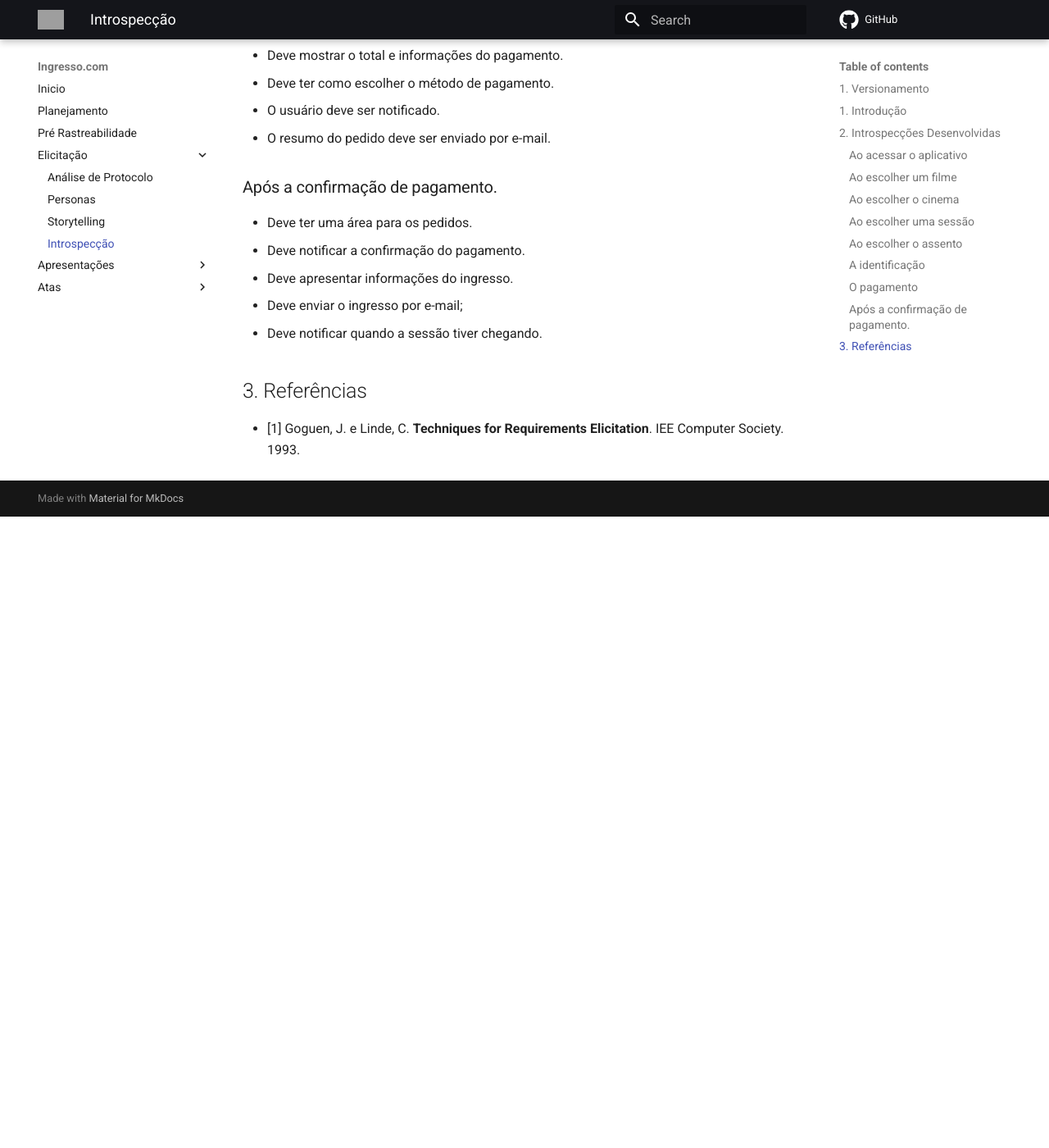
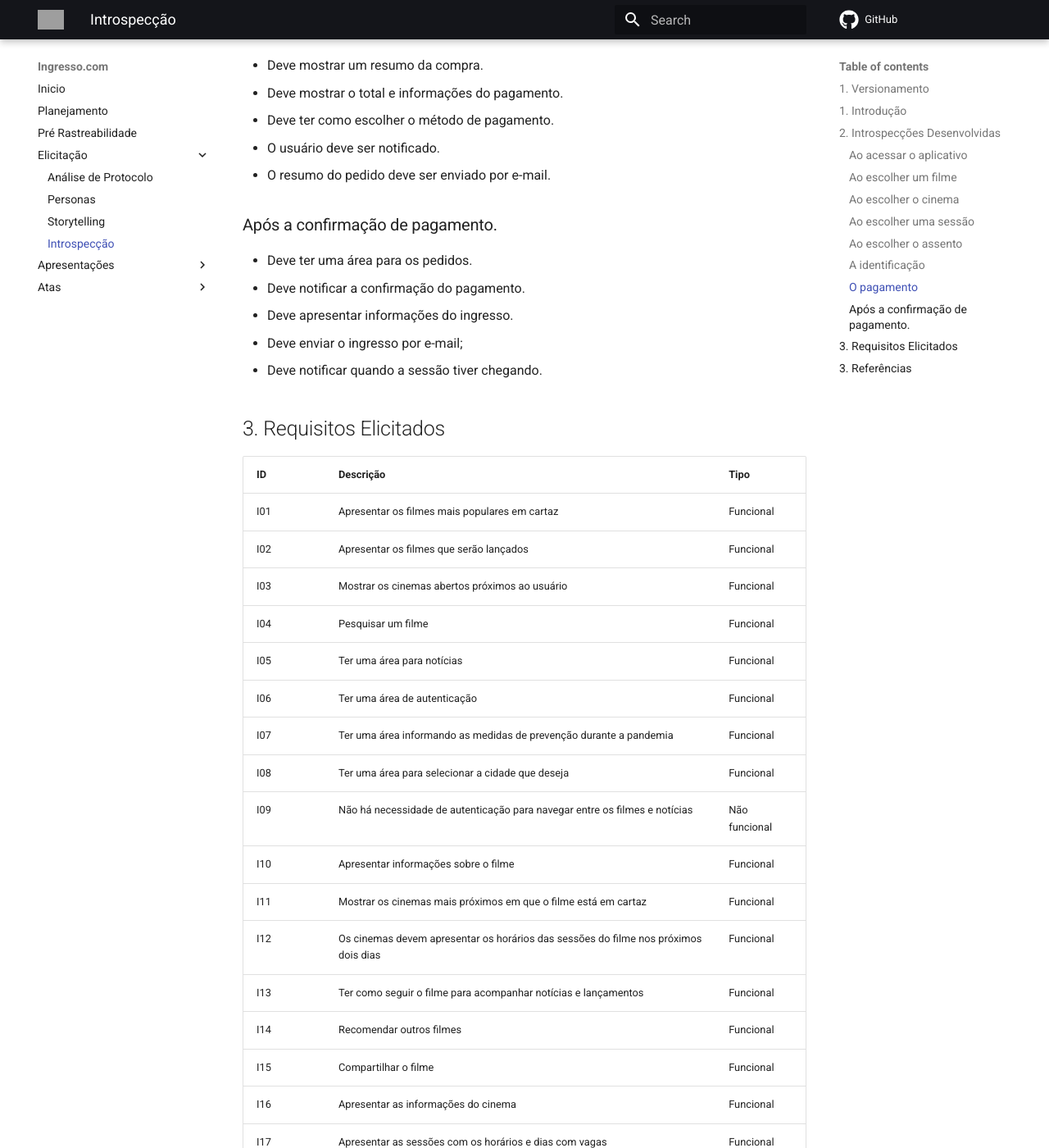
Before and after one commit to Requisitos-de-Software/2021.1-Ingresso.com, an MkDocs documentation site: the page built from docs/elicitacao/introspeccao.md, in a window 1280 px wide and 1400 px high, scrolled down 2041 px. Shown: the whole window at 82% size. Built offline with MkDocs 1.6.1 and Material for MkDocs 9.7.7, drawn with Linux system fonts in a browser that asks for light colours; comment, search, counter and statistics services are not loaded; before the commit the page ends 2671 px from its top, so only the background shows below that; some of the changed text lies outside the part shown; grey boxes are pictures that could not be loaded.

Commit message:
#25 adição da secçao de requisitos elicitados

```diff
--- a/docs/elicitacao/introspeccao.md
+++ b/docs/elicitacao/introspeccao.md
@@ -5,6 +5,7 @@
 |1.0|13/08|Abertura do documento de Introspecção|Thiago|
 |1.1|13/08|Adição das introspecções|Thiago|
 |1.1|15/08|Adicao da introducão e referências|Thiago|
+|1.2|16/08|Adição dos requisitos elicitados|Thiago|
 
 ## 1. Introdução
 <p style="text-align: justify; text-indent: 20px">
@@ -70,6 +71,48 @@ A introspecção consiste no ato de tentar entender as propriedades que um siste
 - Deve enviar o ingresso por e-mail;
 - Deve notificar quando a sessão tiver chegando.
 
+## 3. Requisitos Elicitados
+
+|ID|Descrição|Tipo|
+|---|----|-----|
+I01|Apresentar os filmes mais populares em cartaz|Funcional|
+I02|Apresentar os filmes que serão lançados|Funcional|
+I03|Mostrar os cinemas abertos próximos ao usuário|Funcional|
+I04|Pesquisar um filme|Funcional|
+I05|Ter uma área para notícias|Funcional|
+I06|Ter uma área de autenticação|Funcional|
+I07|Ter uma área informando as medidas de prevenção durante a pandemia|Funcional|
+I08|Ter uma área para selecionar a cidade que deseja|Funcional|
+I09|Não há necessidade de autenticação para navegar entre os filmes e notícias|Não funcional|
+I10|Apresentar informações sobre o filme|Funcional|
+I11|Mostrar os cinemas mais próximos em que o filme está em cartaz|Funcional|
+I12|Os cinemas devem apresentar os horários das sessões do filme nos próximos dois dias|Funcional|
+I13|Ter como seguir o filme para acompanhar notícias e lançamentos|Funcional|
+I14|Recomendar outros filmes|Funcional|
+I15|Compartilhar o filme|Funcional|
+I16|Apresentar as informações do cinema|Funcional|
+I17|Apresentar as sessões com os horários e dias com vagas|Funcional|
+I18|Apresentar informações da sessão|Funcional|
+I19|Mostrar os assentos disponíveis|Funcional|
+I20|Apresentar os tipos de ingressos|Funcional|
+I21|Oferecer acompanhamentos|Funcional|
+I22|Comprar com uma conta criada no domínio|Funcional|
+I23|Comprar com uma conta do Google ou Facebook|Funcional|
+I24|Comprar sem o cadastro|Funcional|
+I25|Mostrar um resumo da compra|Funcional|
+I26|Mostrar o total e informações do pagamento|Funcional|
+I27|Ter como escolher o método de pagamento|Funcional|
+I28|O usuário deve ser notificado|Funcional|
+I29|O resumo do pedido deve ser enviado por e-mail|Funcional|
+I30|Ter uma área para os pedidos|Funcional|
+I31|Notificar a confirmação do pagamento|Funcional|
+I32|Apresentar informações do ingresso|Funcional|
+I33|Enviar o ingresso por e-mail|Funcional|
+I34|Notificar quando a sessão tiver chegando|Funcional|
+
+<p align="center">Tabela 1: Requisitos elicitados a partir da introspecção</p>
+<p align="center">Fonte: Autores</p>
+
 
 ## 3. Referências
 
```
Also changed, not shown: other parts of docs/elicitacao/introspeccao.md (+1 -1 lines).
